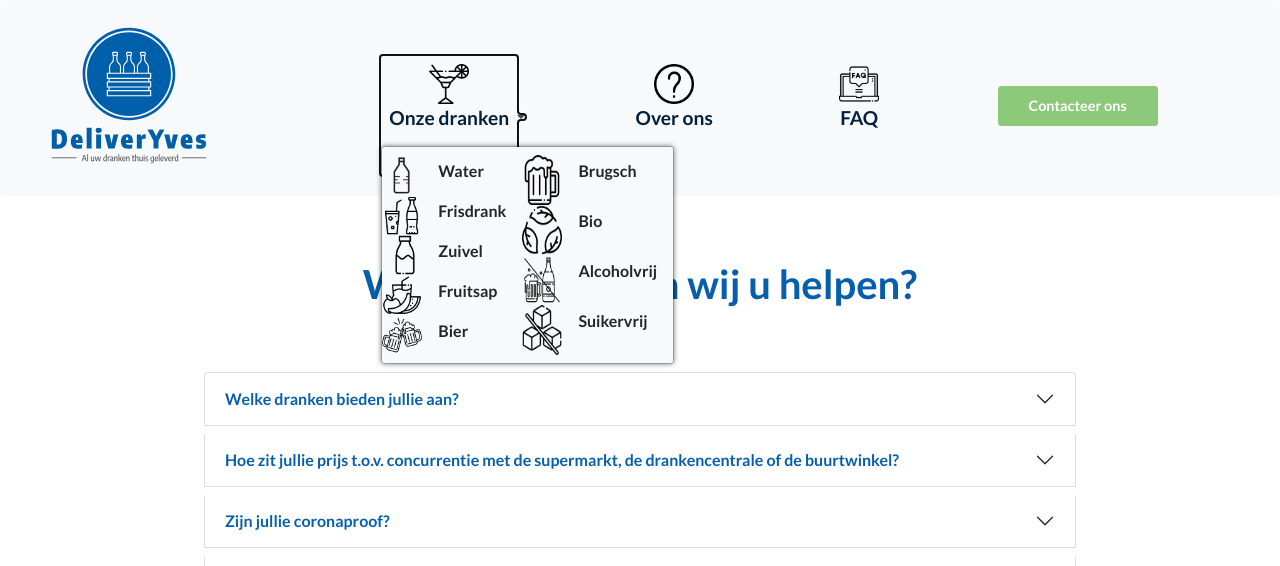
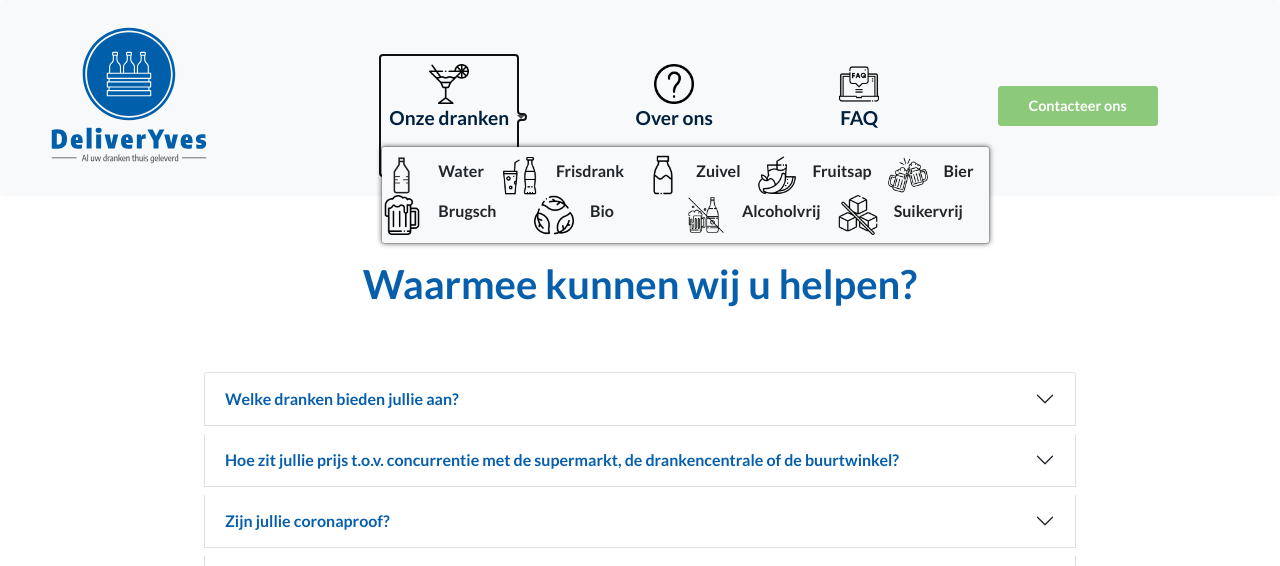
Before and after one commit to lejaeghere-development/WebsiteDeliverYves, a web app: file views/faq.html in a window 1280 px wide, after a click on "Onze dranken". Shown: the top 566 px of the page. Run offline with its HTML, style and script files only (its server is not run), Linux system fonts and the light colour scheme.

Commit message:
update 2 rows icons

```diff
--- a/css/style.css
+++ b/css/style.css
@@ -227,6 +227,8 @@ font-size: 2.5rem;
 .container-md {
     width: 70%;
 }
+
+
 
 
 /*
@@ -655,7 +657,12 @@ font-size: 2.5rem;
     display: flex;
 }
 
-.dropdown-menu li{
+.dropdown-menu li {
+
+}
+
+.flex-row{
     display: flex;
     flex-direction: row;
+    width: 100%;
 }
--- a/views/faq.html
+++ b/views/faq.html
@@ -47,47 +47,50 @@
                             </a>
 
                             <ul class="dropdown-menu" aria-labelledby="navbarAdvancedDropdown">
-                            <div class="row">
-                                <li>
+                            <div>
+                            <div class="flex-row">
+                                <li class="flex-row">
                                     <img src="/icons/png/iconfinder_plastic_1118197.png" alt="" width="40px">
                                     <a href="/views/water.html" class="dropdown-item"></i>Water</a>
                                 </li>
-                                <li>
+                                <li class="flex-row">
                                     <img src="/icons/png/iconfinder_Coke-botle-cola-soda_3876748.png" alt="" width="40px">
                                     <a href="/views/frisdrank.html" class="dropdown-item">Frisdrank</a>
-                                </li>
-                                <li>
+                                </li class="flex-row">
+                                <li class="flex-row">
                                     <img src="/icons/png/iconfinder_Milk_5727017.png" alt="" width="40px">
                                     <a href="/views/zuivel.html" class="dropdown-item">Zuivel</a>
+                                </li class="flex-row">
+                                <li class="flex-row">
+                                        <img src="/icons/png/iconfinder_splash-juice-orange-mango-vector-fruit_2832288.png" alt="" width="40px">
+                                        <a href="/views/fruitsap.html" class="dropdown-item">Fruitsap</a>
                                 </li>
-                                <li>
-                                    <img src="/icons/png/iconfinder_splash-juice-orange-mango-vector-fruit_2832288.png" alt="" width="40px">
-                                    <a href="/views/fruitsap.html" class="dropdown-item">Fruitsap</a>
-                                </li>
-                                <li>
+                                <li class="flex-row">
                                     <img src="/icons/png/iconfinder_l-23_3573685.png" alt="" width="40px">
                                     <a href="/views/bier.html" class="dropdown-item">Bier</a>
                                 </li>
-                            </div> <!--End first row-->
+                            </div>
+                            <div class=""></div><!--End first row-->
 
-                            <div class="row">
-                                <li>
-                                    <img src="/icons/png/beer.png" alt="" width="40px">
+                            <div class="flex-row">
+                                <li class="flex-row">
+                                    <img class="ic" src="/icons/png/beer.png" alt="" width="40px">
                                     <a href="#" class="dropdown-item">Brugsch</a>
                                 </li>
-                                <li>
+                                <li class="flex-row">
                                     <img src="/icons/png/bio.png" alt="" width="40px">
                                     <a href="#" class="dropdown-item">Bio</a>
                                 </li>
-                                <li>
+                                <li class="flex-row">
                                     <img src="/icons/png/iconfinder_No_alcohol_4042275.png" alt="" width="40px">
                                     <a href="#" class="dropdown-item">Alcoholvrij</a>
                                 </li>
-                                <li>
+                                <li class="flex-row">
                                     <img src="/icons/png/no-sugar.png" alt="" width="40px">
                                     <a href="#" class="dropdown-item">Suikervrij</a>
                                 </li>
                             </div>
+                        </div>
                             </ul>
                         </li>
 
```
